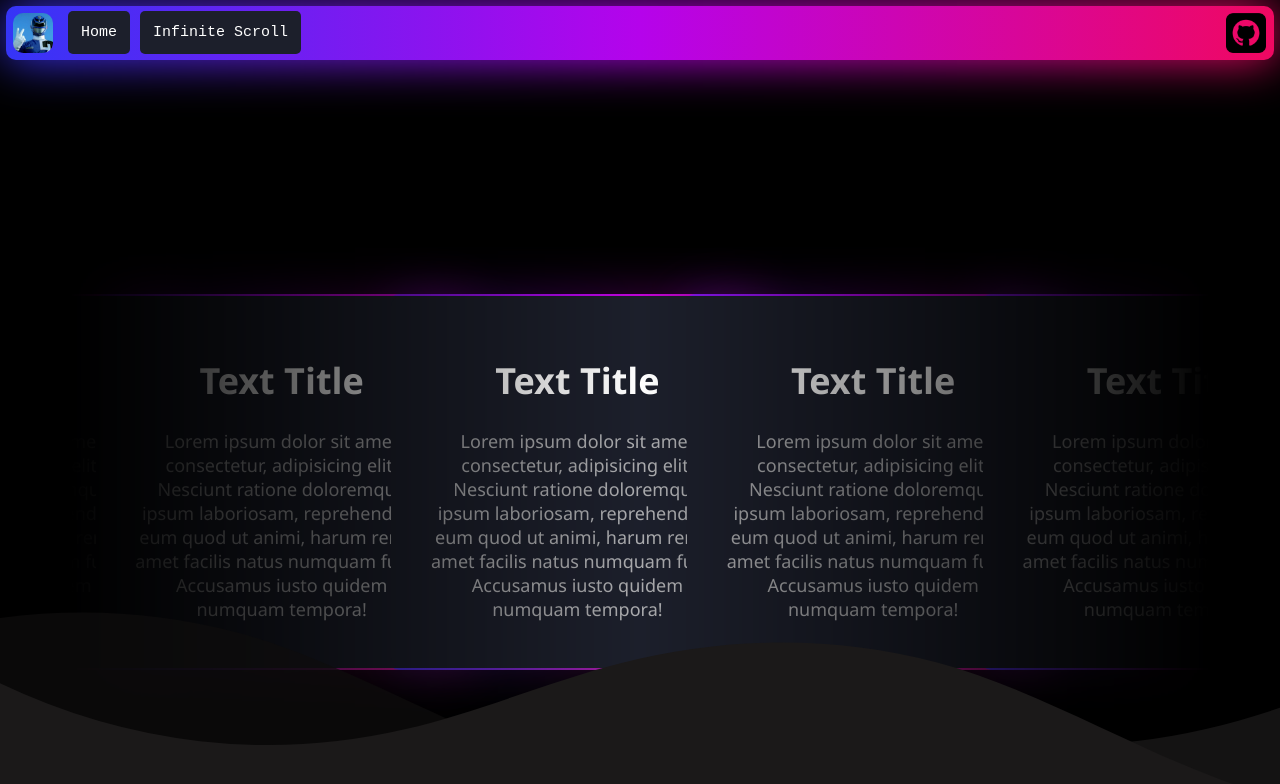
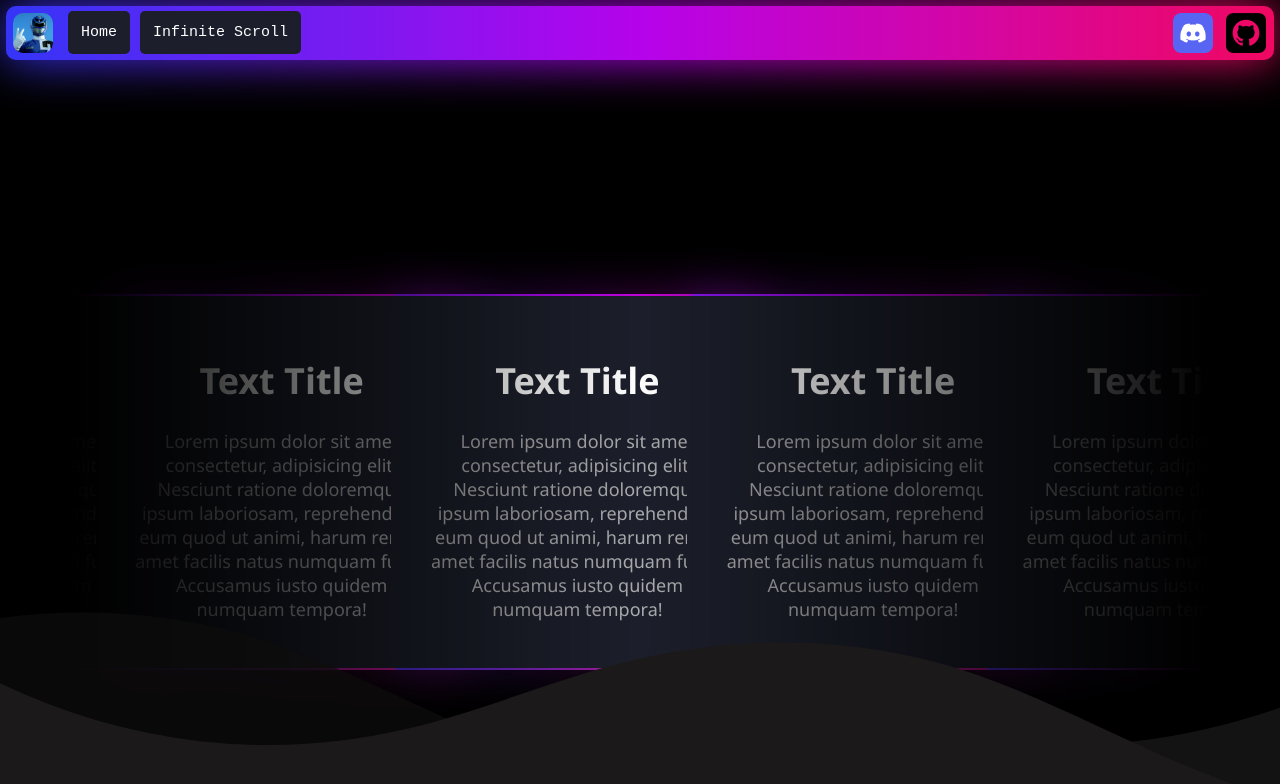
Before and after one commit to brainrotreal/brainrot-portfolio, a plain HTML site: page InfiniteScrolls.html in a window 1280 px wide. Shown: the top 784 px of the page. Drawn offline with Linux system fonts and the light colour scheme.

Commit message:
"Added Discord social link to navigation menu in InfiniteScrolls.html and index.html, and updated styles in style.css"

```diff
--- a/InfiniteScrolls.html
+++ b/InfiniteScrolls.html
@@ -18,6 +18,7 @@
                 <li id="Home" class="pages"><a href="index.html">Home</a></li>
                 <li id="InfScrolls" class="pages"><a href="InfiniteScrolls.html">Infinite Scroll</a></li>
                 <li class="socials"><a href="https://github.com/brainrotreal"><img src="icon/github.png" alt="Github Icon"></a></li>
+                <li class="socials"><a href="https://discord.com"><img src="icon/discord.png" alt="Discord Icon"></a></li>
             </ul>
         </nav>
     </header>
--- a/style.css
+++ b/style.css
@@ -255,13 +255,12 @@
     left: -43px;
     top: -11px;
     transition: transform 0.2s ease-in-out;
+    margin-left: -13px;
 }
 
 .socials a img:hover {
     transform: scale(1.1);
 }
-
-
 
 .pages a {
     display: block;
```
Also changed, not shown: index.html (+1 -0 lines), icon/discord.png (added).
